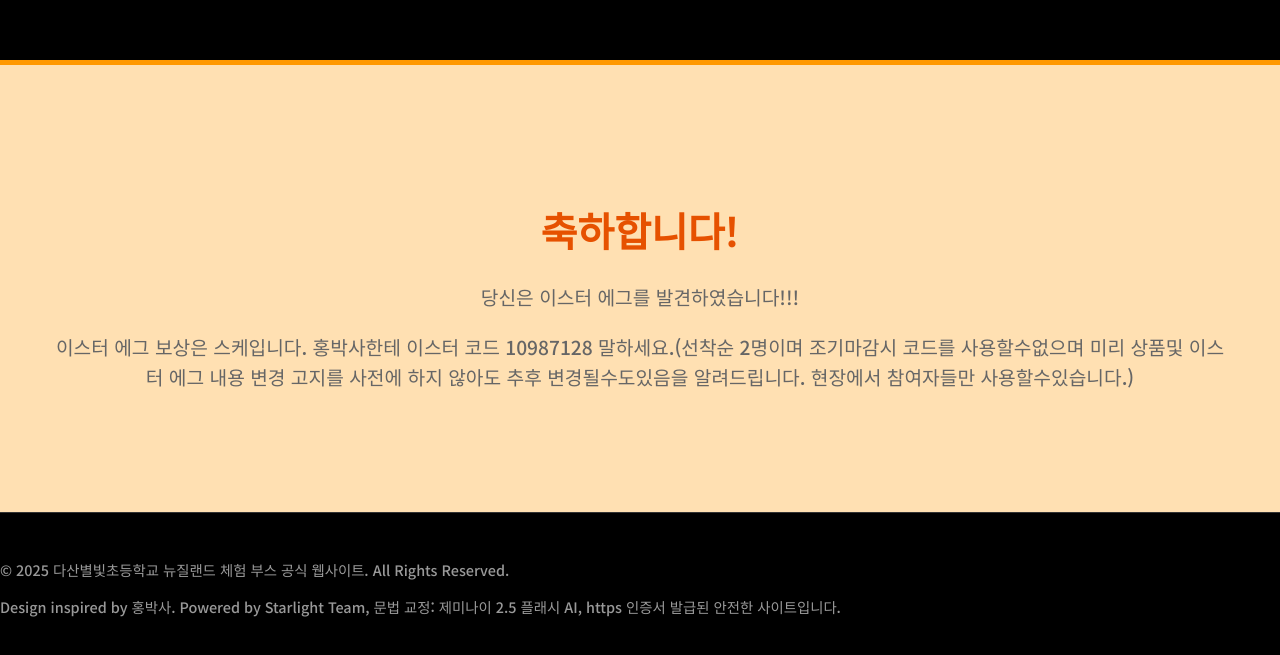
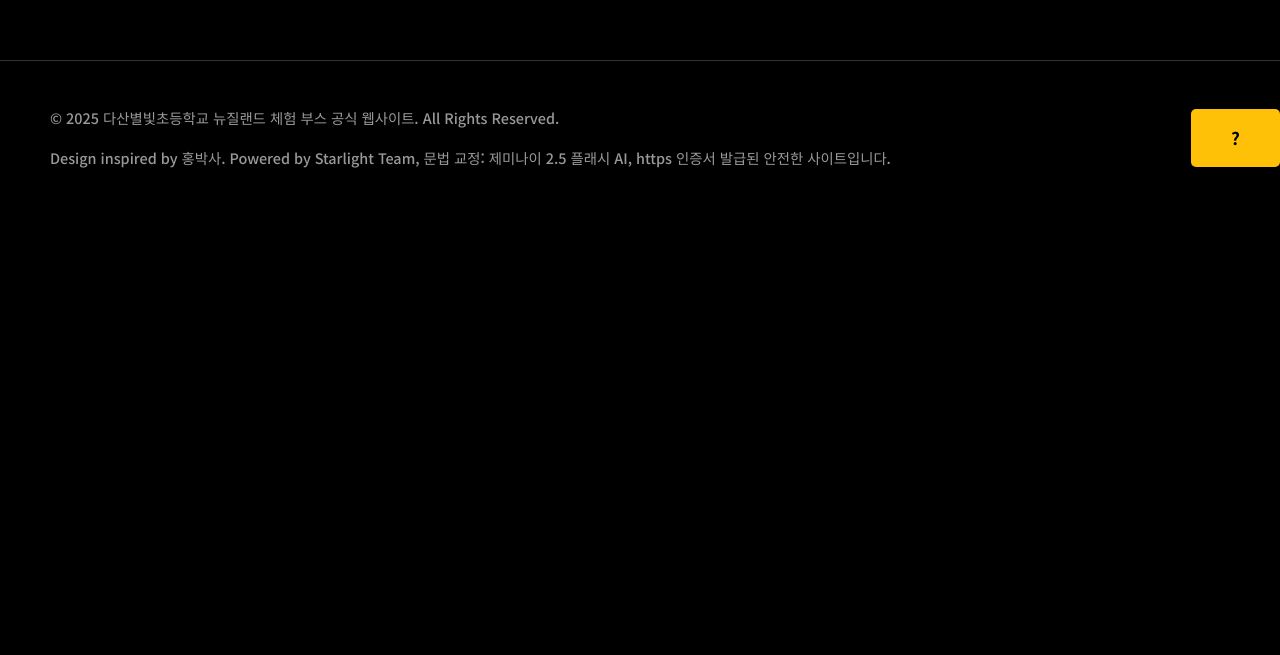
Before and after one commit to mok9900/dsbbnewzealand, a plain HTML site: page index.html in a window 1280 px wide. Shown: the part 2087-2742 px from the top of the page. After the commit the page ends 2303 px from the top, so only its background shows below. Drawn offline with Linux system fonts and the light colour scheme.

Commit message:
Update index.html

```diff
--- a/index.html
+++ b/index.html
@@ -11,20 +11,20 @@
             font-family: 'Noto Sans KR', sans-serif;
             margin: 0;
             padding: 0;
-            background-color: #000000; /* 어두운 배경으로 콘텐츠 강조 */
-            color: #ffffff; /* 흰색 텍스트 */
+            background-color: #000000;
+            color: #ffffff;
             line-height: 1.6;
-            scroll-behavior: smooth; /* 부드러운 스크롤 */
+            scroll-behavior: smooth;
         }
 
-        /* 공통 섹션 스타일 - 스크롤 효과를 위해 패딩을 조정하고 배경을 검은색으로 통일 */
+        /* 공통 섹션 스타일 */
         .section {
-            padding: 100px 50px; /* 좌우 패딩 추가 */
+            padding: 100px 50px;
             text-align: center;
             overflow: hidden;
             position: relative;
             background-color: #000000;
-            min-height: 50vh; /* 최소 높이 설정 */
+            min-height: 50vh;
         }
 
         /* DJI 스타일 네비게이션 바 (상단 고정) */
@@ -33,13 +33,13 @@
             top: 0;
             left: 0;
             width: 100%;
-            background-color: rgba(0, 0, 0, 0.7); /* 투명한 어두운 배경 */
+            background-color: rgba(0, 0, 0, 0.7);
             z-index: 1000;
             padding: 15px 50px;
             display: flex;
             justify-content: space-between;
             align-items: center;
-            backdrop-filter: blur(5px); /* 배경 흐림 효과 */
+            backdrop-filter: blur(5px);
         }
         .navbar .logo {
             font-size: 1.5em;
@@ -59,11 +59,10 @@
             color: #00bcd4;
         }
 
-        /* 메인 히어로 섹션 (전체 화면 차지) - 토스/DJI처럼 강렬한 시작 */
+        /* 메인 히어로 섹션 */
         #hero {
             height: 100vh;
             background: url('placeholder_newzealand_landscape.jpg') no-repeat center center/cover;
-            /* 다이내믹 스크롤 효과: 배경 이미지 고정 */
             background-attachment: fixed;
             display: flex;
             flex-direction: column;
@@ -95,6 +94,7 @@
             font-weight: 300;
             margin-bottom: 40px;
         }
+        /* CTA 버튼 스타일 */
         .cta-button {
             background-color: #00bcd4;
             color: #ffffff;
@@ -105,12 +105,29 @@
             font-weight: 500;
             transition: background-color 0.3s;
             border: none;
+            display: inline-block; /* 버튼 크기 적용을 위해 추가 */
         }
         .cta-button:hover {
             background-color: #0097a7;
         }
+        /* 이스터에그 버튼 스타일 (cta-button과 동일한 크기와 모양) */
+        .easter-egg-button {
+            background-color: #ffc107; /* 강조를 위해 다른 색상 사용 */
+            color: #000000;
+            padding: 15px 40px;
+            text-decoration: none;
+            border-radius: 5px;
+            font-size: 1.2em;
+            font-weight: 700; /* 더 진하게 */
+            transition: background-color 0.3s;
+            border: none;
+            margin-left: 20px; /* 저작권 설명과 간격 */
+        }
+        .easter-egg-button:hover {
+            background-color: #ffa000;
+        }
 
-        /* 체험 카드 섹션 (DJI 제품 소개처럼) */
+        /* 체험 카드 섹션 */
         .feature-card-container {
             display: flex;
             justify-content: space-around;
@@ -171,27 +188,19 @@
             border-top: 1px solid #333333;
             font-size: 0.9em;
             color: #999999;
-            background-color: #000000; /* 푸터 배경도 검은색으로 유지 */
+            background-color: #000000;
+            /* 푸터 내부 컨텐츠를 중앙 정렬이 아닌 왼쪽 정렬로 변경하여 버튼을 깔끔하게 배치 */
+            text-align: left;
+            padding-left: 50px; /* 섹션과 동일하게 왼쪽 패딩 적용 */
+            display: flex; /* 버튼 배치를 위해 flex 사용 */
+            justify-content: space-between; /* 양쪽 끝으로 밀어내기 */
+            align-items: center; /* 수직 중앙 정렬 */
+        }
+        /* 푸터 텍스트 컨테이너 */
+        .footer-text {
+            line-height: 1.8;
         }
 
-        /* 이스터 에그 스타일 (숨겨진 섹션) */
-        #easter-egg {
-            background-color: #ffe0b2; /* 눈에 띄게 다른 색상 */
-            color: #333;
-            padding: 100px 50px;
-            text-align: center;
-            border-top: 5px solid #ff9800;
-        }
-        #easter-egg h2 {
-            font-size: 2.5em;
-            color: #e65100;
-            margin-bottom: 20px;
-        }
-        #easter-egg p {
-            font-size: 1.2em;
-            font-weight: 500;
-            color: #666;
-        }
     </style>
 </head>
 <body>
@@ -212,15 +221,15 @@
     </section>
 
     <section id="features" class="section">
-        <h2>EXPERIENCE NZ CULTURE. NOW.</h2>
+        <h2>활동 목록</h2>
         <div class="feature-card-container">
 
             <div id="pavlova" class="feature-card">
                 <img src="placeholder_pavlova_image.jpg" alt="파블로바 만들기 체험 이미지">
                 <div class="card-content">
-                    <h3>1. 파블로바 프로젝트</h3>
+                    <h3>1. 파블로바 만들고 시식하기!</h3>
                     <p>
-                        호주와 뉴질랜드의 오랜 논쟁거리이자, 달콤함의 절정인 디저트 파블로바를 직접 만들고 시식합니다.
+                        뉴질랜드의 오랜 달콤함의 절정인 디저트 파블로바를 직접 만들고 시식합니다.
                         뉴질랜드 식문화의 정수를 맛보세요!
                     </p>
                     <ul>
@@ -254,22 +263,21 @@
 
     <section id="contact" class="section">
         <h2>POWERED BY 홍박ㅅr</h2>
-        <p>우리 팀은 뉴질랜드 문화에 대한 이해와 재미를 공유하기 위해 이 부스를 기획했습니다.</p>
+        <p>우리 팀은 이름 쓰고싶지만 개인정보 보호법에 따라서 허락안받아서 못써요.</p>
         <p style="font-size: 1.1em; font-weight: 500;">
             문의: 다산별빛초 뉴질랜드 부스 담당자명: 홍박사 / 팀명: 뉴@질랜드 <br>
             이메일: <a href="mailto:gs25q@naver.com" style="color: #00bcd4;">gs25q@naver.com</a>
         </p>
     </section>
 
-    <section id="easter-egg">
-        <h2>축하합니다!</h2>
-        <p>당신은 이스터 에그를 발견하였습니다!!!</p>
-        <p>이스터 에그 보상은 스케입니다. 홍박사한테 이스터 코드 10987128 말하세요.(선착순 2명이며 조기마감시 코드를 사용할수없으며 미리 상품및 이스터 에그 내용 변경 고지를 사전에 하지 않아도 추후 변경될수도있음을 알려드립니다. 현장에서 참여자들만 사용할수있습니다.)</p>
-    </section>
-
     <footer>
-        <p>&copy; 2025 다산별빛초등학교 뉴질랜드 체험 부스 공식 웹사이트. All Rights Reserved.</p>
-        <p>Design inspired by 홍박사. Powered by Starlight Team, 문법 교정: 제미나이 2.5 플래시 AI, https 인증서 발급된 안전한 사이트입니다.</p>
+        <div class="footer-text">
+            <p>&copy; 2025 다산별빛초등학교 뉴질랜드 체험 부스 공식 웹사이트. All Rights Reserved.</p>
+            <p>Design inspired by 홍박사. Powered by Starlight Team, 문법 교정: 제미나이 2.5 플래시 AI, https 인증서 발급된 안전한 사이트입니다.</p>
+        </div>
+        <a href="http://dsbbnewzealand.kro.kr/easteregg" target="_blank" class="easter-egg-button">
+            ?
+        </a>
     </footer>
 
 </body>
```
